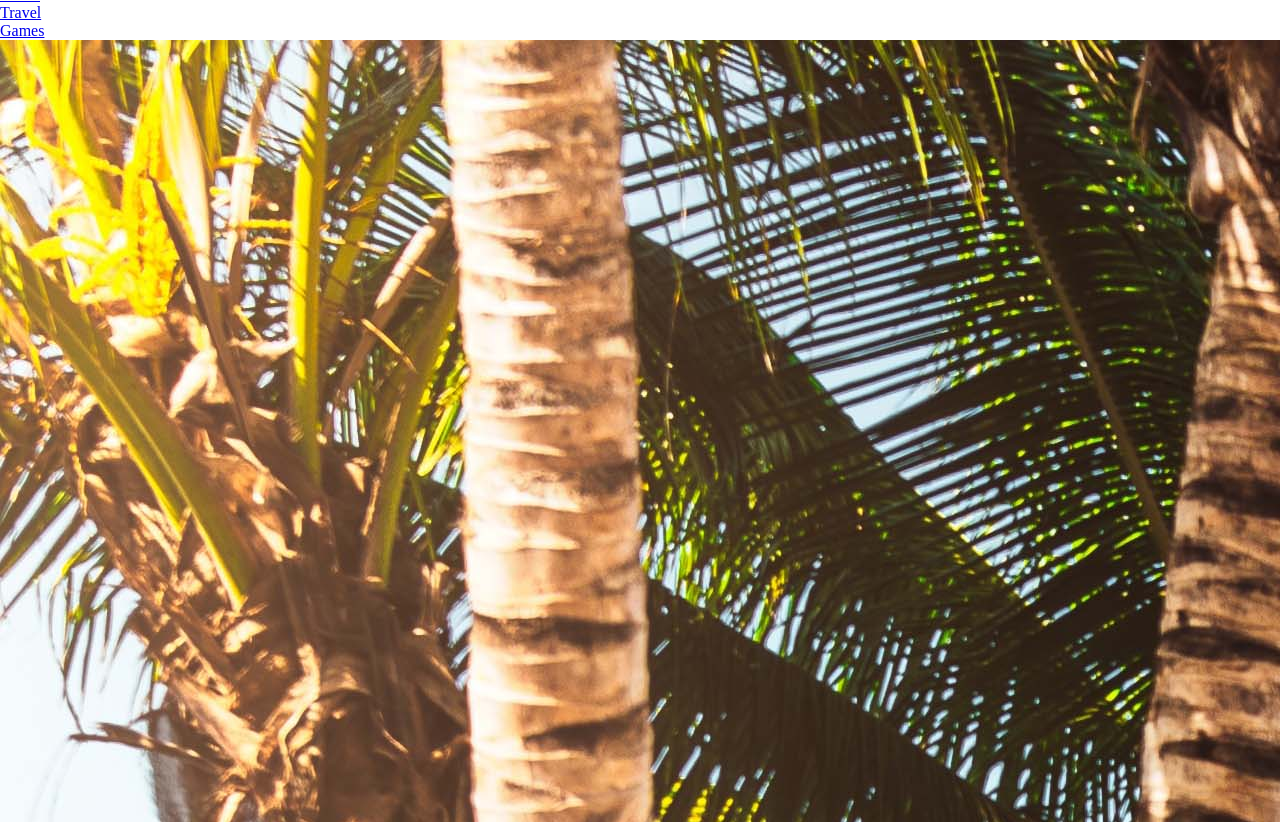
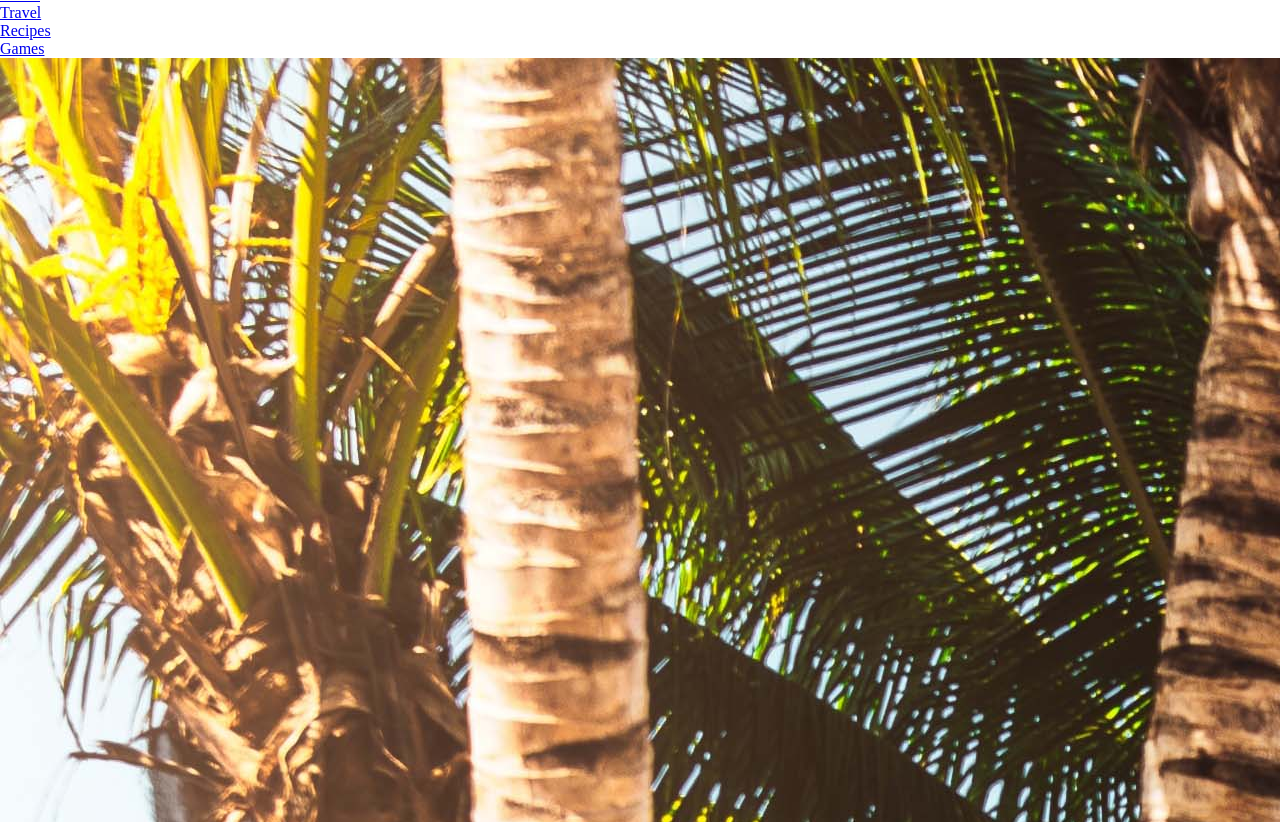
Before and after one commit to teddiwoodson/p4, a plain HTML site: page index.html in a window 1280 px wide. Shown: the part 1085-1907 px from the top of the page. Drawn offline with Linux system fonts and the light colour scheme.

Commit message:
update to sections

```diff
--- a/index.html
+++ b/index.html
@@ -25,12 +25,14 @@
 					<li><a href="#">Home</a></li>
 					<li><a href="#">About</a></li>
 					<li><a href="#">Travel</a></li>
+					<li><a href="#">Recipes</a></li>
 					<li><a href="#">Games</a></li>
 				</ul>
 			</nav>
 		</header>
 
 		<section class="about">
+			<article><article>
 		</section>
 
 		<section class="travel">
@@ -44,6 +46,9 @@
 			<img class="insta" src="images/taj.jpg">
 		</section>
 
+		<section class="recipes">
+		</section>
+
 		<section class="games">
 		</section>
 
```
